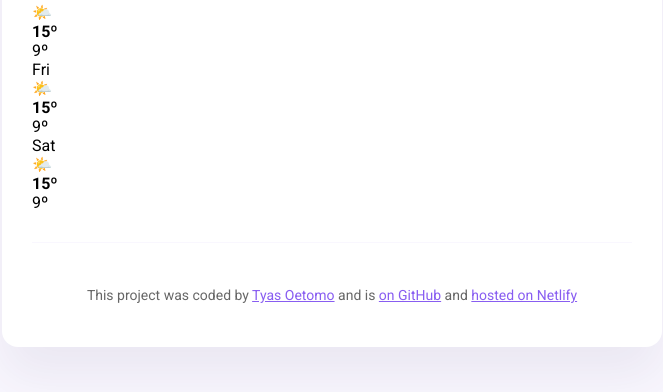
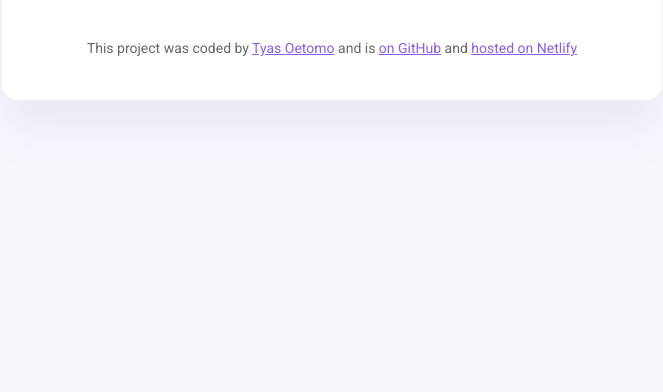
Before and after one commit to TyasOetomo/PlusFinalProject-Weather-Forecast, a website built with Parcel: page index.html in a window 1280 px wide. Shown: the part 432-824 px from the top of the page, without its empty margins (308-971 px from the left). After the commit the page ends 800 px from the top, so only its background shows below. Built offline with nearby package versions, Linux system fonts and the light colour scheme; no server answers.

Commit message:
Update styles.css

```diff
--- a/src/styles.css
+++ b/src/styles.css
@@ -2,9 +2,11 @@ body {
     background-color: #f9f7fe;
     font-family: "Roboto", sans-serif;
   }
+
   a {
     color: #885df1;
   }
+
   .weather-app {
     background: white;
     max-width: 600px;
@@ -13,10 +15,12 @@ body {
     border-radius: 16px;
     padding: 30px;
   }
+
   header {
     border-bottom: 1px solid #f9f7fe;
     padding: 0 0 30px 0;
   }
+
   .search-form-input {
     background-color: #f9f7fe;
     border: none;
@@ -25,6 +29,7 @@ body {
     font-size: 16px;
     padding: 15px 20px;
   }
+
   .search-form-button {
     background: #885df1;
     padding: 15px 30px;
@@ -34,27 +39,33 @@ body {
     border-radius: 6px;
     color: white;
   }
+
   main {
     padding: 30px 0;
   }
+
   .weather-app-data {
     display: flex;
     justify-content: space-between;
   }
+
   .weather-app-city {
     margin: 0;
     font-size: 38px;
     line-height: 48px;
   }
+
   .weather-app-details {
     font-size: 16px;
     color: rgba(39, 33, 66, 0.4);
     line-height: 24px;
     font-weight: 500;
   }
+
   .weather-app-details strong {
     color: #f65282;
   }
+
   .weather-app-temperature-container {
     display: flex;
   }
@@ -75,6 +86,37 @@ body {
     font-size: 28px;
   }
 
+  .weather-forecast {
+    display: flex;
+    justify-content: space-around;
+    margin-top: 30px;
+  }
+
+  .weather-forecast-date {
+    text-align: center;
+    color: rgba(39, 33, 66, 0.4);
+    font-size: 16px;
+    line-height: 20px;
+    margin-bottom: 10px;
+  }
+
+  .weather-forecast-icon {
+    font-size: 38px;
+    text-align: center;
+  }
+
+  .weather-forecast-temperatures {
+    text-align: center;
+    color: #f65282;
+    margin-top: 10px;
+    display: flex;
+    justify-content: center;
+  }
+
+  .weather-forecast-temperature {
+    padding: 0 10px;
+  }
+
   footer {
     border-top: 1px solid #f9f7fe;
     padding: 30px 0 0 0;
```
